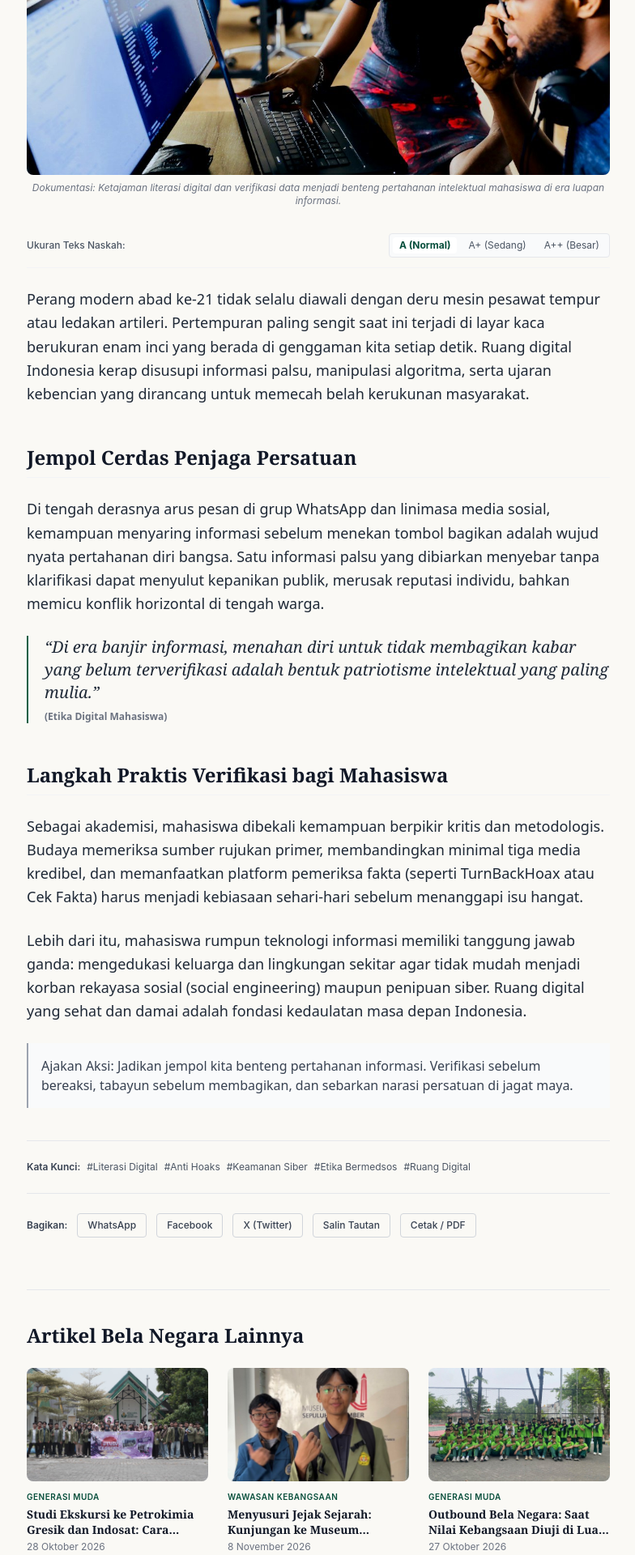
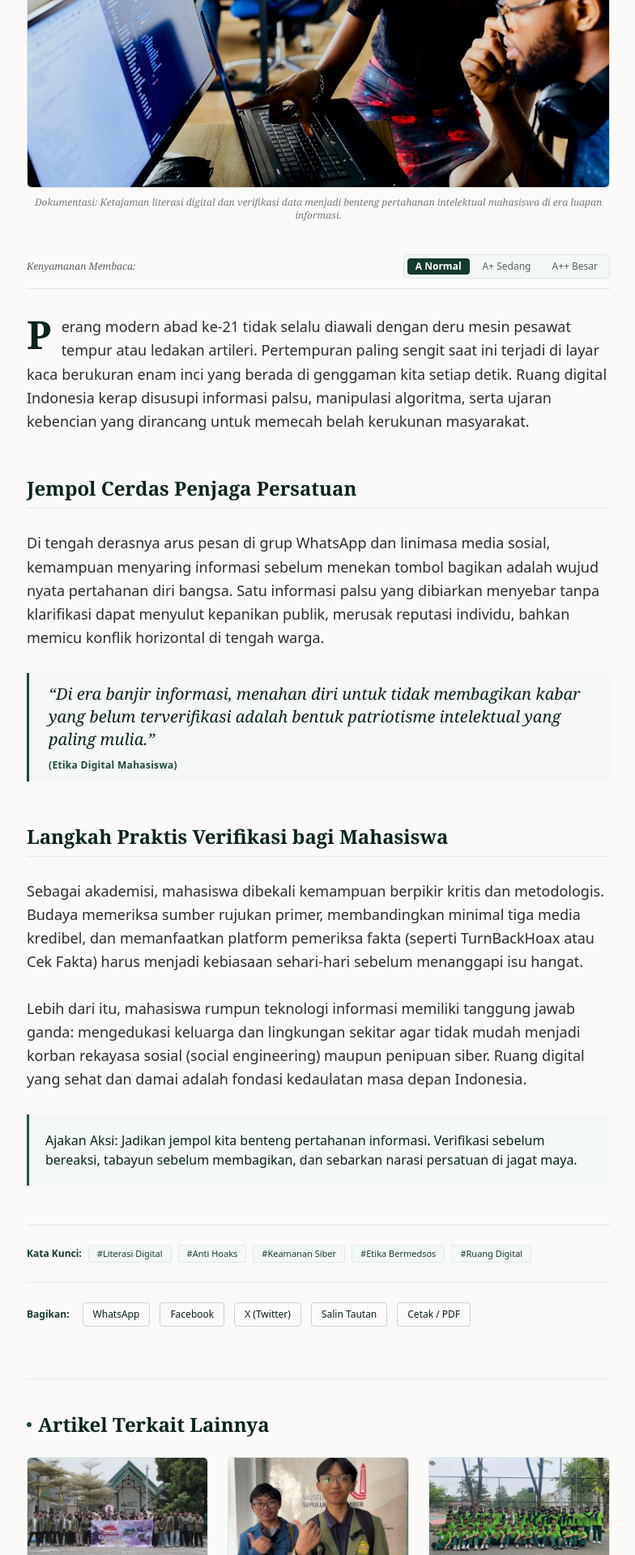
Before and after one commit to GEE669-ihs/Artikel_BelaNegara, a Next.js app: page /artikel/cek-dulu-baru-bagikan-literasi-digital-sebagai-bentuk-bela-negara in a window 1280 px wide. Shown: the part 880-2800 px from the top of the page at 81% size, without its empty margins (247-1031 px from the left). Built offline with nearby package versions, Linux system fonts and the light colour scheme.

Commit message:
feat: perbarui palet warna menjadi Hijau Botol klasik dan tingkatkan estetika editorial minimalis

```diff
--- a/src/app/artikel/[slug]/page.tsx
+++ b/src/app/artikel/[slug]/page.tsx
@@ -66,7 +66,7 @@ export default async function ArticlePage({ params }: ArticlePageProps) {
         <div className="mb-8 print:hidden">
           <Link
             href="/"
-            className="text-xs font-semibold text-emerald-900 hover:underline"
+            className="text-xs font-semibold text-bottle-800 hover:text-bottle-950 transition-colors inline-flex items-center gap-1"
           >
             &larr; Kembali ke Daftar Artikel
           </Link>
@@ -74,32 +74,32 @@ export default async function ArticlePage({ params }: ArticlePageProps) {
 
         {/* Article Header */}
         <header className="mb-8">
-          <div className="text-xs font-semibold uppercase tracking-wider text-emerald-900 mb-2">
-            {article.category}
+          <div className="text-[11px] font-bold uppercase tracking-[0.2em] text-bottle-800 mb-2.5">
+            Rubrik: {article.category}
           </div>
 
-          <h1 className="font-serif text-3xl sm:text-4xl md:text-5xl font-bold text-gray-900 leading-tight mb-4">
+          <h1 className="font-serif text-3xl sm:text-4xl md:text-[2.75rem] font-bold text-bottle-950 leading-[1.2] mb-4">
             {article.title}
           </h1>
 
-          <p className="text-base sm:text-lg text-gray-600 leading-relaxed font-serif italic mb-6">
-            {article.excerpt}
+          <p className="text-base sm:text-lg text-ink-600 leading-relaxed font-serif italic mb-6">
+            &ldquo;{article.excerpt}&rdquo;
           </p>
 
-          <div className="flex flex-wrap items-center gap-x-3 gap-y-1 text-xs text-gray-500 pt-4 border-t border-gray-200">
-            <span className="font-semibold text-gray-900">{article.author.name}</span>
+          <div className="flex flex-wrap items-center gap-x-3 gap-y-1 text-xs text-ink-500 pt-4 border-t border-bottle-900/10">
+            <span className="font-semibold text-bottle-950">{article.author.name}</span>
             <span>•</span>
             <span>{article.author.institution}</span>
             <span>•</span>
             <span>{article.date}</span>
             <span>•</span>
-            <span>{article.readTime}</span>
+            <span className="font-medium text-bottle-800">{article.readTime}</span>
           </div>
         </header>
 
         {/* Main Photograph */}
-        <figure className="mb-8">
-          <div className="relative aspect-[16/10] w-full rounded-lg overflow-hidden bg-gray-100">
+        <figure className="mb-10">
+          <div className="relative aspect-[16/10] w-full rounded-md overflow-hidden bg-bottle-50 border border-bottle-900/10">
             <Image
               src={article.image}
               alt={article.title}
@@ -110,7 +110,7 @@ export default async function ArticlePage({ params }: ArticlePageProps) {
             />
           </div>
           {article.imageCaption && (
-            <figcaption className="mt-2 text-center text-xs text-gray-500 italic">
+            <figcaption className="mt-2.5 text-center text-xs text-ink-500 font-serif italic">
               Dokumentasi: {article.imageCaption}
             </figcaption>
           )}
@@ -121,10 +121,13 @@ export default async function ArticlePage({ params }: ArticlePageProps) {
 
         {/* Tags */}
         {article.tags && article.tags.length > 0 && (
-          <div className="mt-10 pt-6 border-t border-gray-200 text-xs text-gray-500 flex flex-wrap items-center gap-2 print:hidden">
-            <span className="font-semibold text-gray-700">Kata Kunci:</span>
+          <div className="mt-12 pt-6 border-t border-bottle-900/10 text-xs text-ink-500 flex flex-wrap items-center gap-2 print:hidden">
+            <span className="font-semibold text-bottle-900">Kata Kunci:</span>
             {article.tags.map((tag) => (
-              <span key={tag} className="text-gray-600">
+              <span
+                key={tag}
+                className="px-2.5 py-0.5 rounded bg-bottle-50/70 border border-bottle-200/50 text-bottle-900 text-[11px]"
+              >
                 #{tag}
               </span>
             ))}
@@ -136,36 +139,40 @@ export default async function ArticlePage({ params }: ArticlePageProps) {
           <ShareButtons title={article.title} slug={article.slug} />
         </div>
 
-        {/* Related Articles with Thumbnails/Images */}
-        <section className="mt-16 pt-10 border-t border-gray-200 print:hidden">
-          <h3 className="font-serif text-2xl font-bold text-gray-900 mb-6">
-            Artikel Bela Negara Lainnya
-          </h3>
+        {/* Related Articles with Thumbnails */}
+        <section className="mt-16 pt-10 border-t border-bottle-900/10 print:hidden">
+          <div className="flex items-center gap-2 mb-6">
+            <span className="w-1.5 h-1.5 rounded-full bg-bottle-800" />
+            <h3 className="font-serif text-xl sm:text-2xl font-bold text-bottle-950">
+              Artikel Terkait Lainnya
+            </h3>
+          </div>
+
           <div className="grid grid-cols-1 sm:grid-cols-3 gap-6">
             {relatedArticles.map((rel) => (
-              <div key={rel.id} className="group flex flex-col space-y-3">
+              <div key={rel.id} className="group flex flex-col space-y-2.5">
                 <Link
                   href={`/artikel/${rel.slug}`}
-                  className="block relative aspect-[16/10] w-full rounded-lg overflow-hidden bg-gray-100"
+                  className="block relative aspect-[16/10] w-full rounded-md overflow-hidden bg-bottle-50 border border-bottle-900/10"
                 >
                   <Image
                     src={rel.image}
                     alt={rel.title}
                     fill
                     sizes="(max-width: 640px) 100vw, 240px"
-                    className="object-cover group-hover:opacity-90 transition-opacity"
+                    className="object-cover group-hover:scale-105 transition-transform duration-500"
                   />
                 </Link>
                 <div>
-                  <span className="text-[10px] font-semibold text-emerald-900 uppercase tracking-wider block mb-1">
+                  <span className="text-[10px] font-bold uppercase tracking-wider text-bottle-800 block mb-1">
                     {rel.category}
                   </span>
-                  <h4 className="font-serif font-bold text-sm text-gray-900 group-hover:text-emerald-900 transition-colors leading-snug line-clamp-2">
+                  <h4 className="font-serif font-bold text-sm text-ink-900 group-hover:text-bottle-800 transition-colors leading-snug line-clamp-2">
                     <Link href={`/artikel/${rel.slug}`}>
                       {rel.title}
                     </Link>
                   </h4>
-                  <span className="text-xs text-gray-500 mt-1 block">
+                  <span className="text-xs text-ink-500 mt-1 block">
                     {rel.date}
                   </span>
                 </div>
--- a/src/app/globals.css
+++ b/src/app/globals.css
@@ -3,20 +3,29 @@
 @tailwind utilities;
 
 body {
-  color: #1a1a1a;
-  background-color: #ffffff;
-  font-family: -apple-system, BlinkMacSystemFont, "Segoe UI", Roboto, "Helvetica Neue", Arial, sans-serif;
+  color: #1f2523;
+  background-color: #fbfaf8;
+  font-family: system-ui, -apple-system, BlinkMacSystemFont, "Segoe UI", Roboto, "Helvetica Neue", Arial, sans-serif;
   -webkit-font-smoothing: antialiased;
+  -moz-osx-font-smoothing: grayscale;
 }
 
 ::selection {
-  background-color: #d1fae5;
-  color: #064e3b;
+  background-color: #c3dfd2;
+  color: #0a231d;
 }
 
-/* Accessible focus indicator (R-32) */
+/* Accessible focus ring (R-32) */
 a:focus-visible,
 button:focus-visible {
-  outline: 2px solid #065f46;
+  outline: 2px solid #153a30;
   outline-offset: 2px;
 }
+
+/* Print styling */
+@media print {
+  body {
+    background-color: #ffffff !important;
+    color: #000000 !important;
+  }
+}
--- a/src/components/ArticleReader.tsx
+++ b/src/components/ArticleReader.tsx
@@ -9,65 +9,64 @@ interface ArticleReaderProps {
 }
 
 export default function ArticleReader({ content }: ArticleReaderProps) {
-  // fontSize: 'normal' | 'medium' | 'large'
   const [fontSize, setFontSize] = useState<'normal' | 'medium' | 'large'>('normal');
 
   const textClasses = {
-    normal: 'text-base sm:text-lg leading-relaxed',
-    medium: 'text-lg sm:text-xl leading-relaxed',
-    large: 'text-xl sm:text-2xl leading-relaxed',
+    normal: 'text-base sm:text-[1.125rem] leading-[1.8]',
+    medium: 'text-lg sm:text-[1.25rem] leading-[1.85]',
+    large: 'text-xl sm:text-[1.375rem] leading-[1.9]',
   };
 
   return (
     <div>
       {/* Font Size Adjuster Bar */}
-      <div className="flex items-center justify-between text-xs text-gray-500 pb-3 mb-6 border-b border-gray-100 print:hidden">
-        <span className="font-medium text-gray-600">Ukuran Teks Naskah:</span>
-        <div className="flex items-center space-x-1.5 bg-gray-50 p-1 rounded border border-gray-200">
+      <div className="flex items-center justify-between text-xs text-ink-500 pb-3 mb-8 border-b border-bottle-900/10 print:hidden">
+        <span className="font-serif italic text-ink-600">Kenyamanan Membaca:</span>
+        <div className="flex items-center space-x-1.5 bg-bottle-50/70 p-1 rounded-md border border-bottle-900/10">
           <button
             type="button"
             onClick={() => setFontSize('normal')}
-            className={`px-2 py-0.5 rounded transition-colors ${
+            className={`px-2.5 py-0.5 rounded text-xs transition-colors ${
               fontSize === 'normal'
-                ? 'bg-white text-emerald-900 font-bold shadow-xs'
-                : 'text-gray-600 hover:text-gray-900'
+                ? 'bg-bottle-900 text-white font-semibold'
+                : 'text-ink-600 hover:text-bottle-900'
             }`}
           >
-            A (Normal)
+            A Normal
           </button>
           <button
             type="button"
             onClick={() => setFontSize('medium')}
-            className={`px-2 py-0.5 rounded transition-colors ${
+            className={`px-2.5 py-0.5 rounded text-xs transition-colors ${
               fontSize === 'medium'
-                ? 'bg-white text-emerald-900 font-bold shadow-xs'
-                : 'text-gray-600 hover:text-gray-900'
+                ? 'bg-bottle-900 text-white font-semibold'
+                : 'text-ink-600 hover:text-bottle-900'
             }`}
           >
-            A+ (Sedang)
+            A+ Sedang
           </button>
           <button
             type="button"
             onClick={() => setFontSize('large')}
-            className={`px-2 py-0.5 rounded transition-colors ${
+            className={`px-2.5 py-0.5 rounded text-xs transition-colors ${
               fontSize === 'large'
-                ? 'bg-white text-emerald-900 font-bold shadow-xs'
-                : 'text-gray-600 hover:text-gray-900'
+                ? 'bg-bottle-900 text-white font-semibold'
+                : 'text-ink-600 hover:text-bottle-900'
             }`}
           >
-            A++ (Besar)
+            A++ Besar
           </button>
         </div>
       </div>
 
       {/* Content Rendering */}
-      <div className={`space-y-6 text-gray-800 font-sans ${textClasses[fontSize]}`}>
+      <div className={`space-y-7 text-ink-800 font-sans ${textClasses[fontSize]}`}>
         {content.map((block, index) => {
           if (block.type === 'heading') {
             return (
               <h2
                 key={index}
-                className="font-serif font-bold text-2xl text-gray-900 pt-6 pb-2 border-b border-gray-100 mt-8"
+                className="font-serif font-bold text-2xl text-bottle-950 pt-6 pb-2 border-b border-bottle-900/10 mt-10"
               >
                 {block.text}
               </h2>
@@ -77,11 +76,11 @@ export default function ArticleReader({ content }: ArticleReaderProps) {
             return (
               <blockquote
                 key={index}
-                className="my-8 pl-5 border-l-2 border-emerald-800 italic font-serif text-gray-800 text-lg sm:text-xl leading-relaxed"
+                className="my-8 pl-6 pr-4 py-3 bg-bottle-50/50 border-l-[3px] border-bottle-800 italic font-serif text-bottle-950 text-lg sm:text-xl leading-relaxed rounded-r-md"
               >
                 &ldquo;{block.text}&rdquo;
                 {block.author && (
-                  <cite className="block text-xs font-sans font-semibold text-gray-500 not-italic mt-2">
+                  <cite className="block text-xs font-sans font-semibold text-bottle-800 not-italic mt-2.5 tracking-wide">
                     ({block.author})
                   </cite>
                 )}
@@ -92,7 +91,7 @@ export default function ArticleReader({ content }: ArticleReaderProps) {
             return (
               <div
                 key={index}
-                className="my-6 p-4 bg-gray-50 border-l-2 border-gray-400 text-gray-700 text-sm sm:text-base leading-relaxed"
+                className="my-7 p-5 bg-bottle-50/60 border-l-[3px] border-bottle-700 text-bottle-950 text-sm sm:text-base leading-relaxed rounded-r-md"
               >
                 {block.text}
               </div>
@@ -100,8 +99,8 @@ export default function ArticleReader({ content }: ArticleReaderProps) {
           }
           if (block.type === 'image' && block.src) {
             return (
-              <figure key={index} className="my-8">
-                <div className="relative aspect-[16/10] w-full rounded-lg overflow-hidden bg-gray-100">
+              <figure key={index} className="my-9">
+                <div className="relative aspect-[16/10] w-full rounded-md overflow-hidden bg-bottle-50 border border-bottle-900/10">
                   <Image
                     src={block.src}
                     alt={block.caption || 'Dokumentasi kegiatan'}
@@ -111,15 +110,26 @@ export default function ArticleReader({ content }: ArticleReaderProps) {
                   />
                 </div>
                 {block.caption && (
-                  <figcaption className="mt-2 text-center text-xs text-gray-500 italic">
+                  <figcaption className="mt-2.5 text-center text-xs text-ink-500 font-serif italic">
                     Dokumentasi: {block.caption}
                   </figcaption>
                 )}
               </figure>
             );
           }
+
+          // First paragraph gets a subtle, classic literary drop-cap
+          const isFirstParagraph = index === 0;
+
           return (
-            <p key={index} className="leading-relaxed">
+            <p
+              key={index}
+              className={`leading-relaxed ${
+                isFirstParagraph
+                  ? 'first-letter:font-serif first-letter:text-5xl first-letter:font-bold first-letter:float-left first-letter:mr-3 first-letter:leading-none first-letter:text-bottle-950'
+                  : ''
+              }`}
+            >
               {block.text}
             </p>
           );
--- a/src/components/ReadingProgressBar.tsx
+++ b/src/components/ReadingProgressBar.tsx
@@ -22,7 +22,7 @@ export default function ReadingProgressBar() {
 
   return (
     <div
-      className="fixed top-0 left-0 h-1 bg-patriot-600 z-50 transition-all duration-150 ease-out"
+      className="fixed top-0 left-0 h-[3px] bg-bottle-900 z-50 transition-all duration-150 ease-out print:hidden"
       style={{ width: `${completion}%` }}
       role="progressbar"
       aria-valuenow={completion}
--- a/src/components/ShareButtons.tsx
+++ b/src/components/ShareButtons.tsx
@@ -51,26 +51,26 @@ export default function ShareButtons({ title, slug }: ShareButtonsProps) {
   };
 
   return (
-    <div className="pt-6 border-t border-gray-200 text-xs text-gray-500 flex flex-wrap items-center gap-2 sm:gap-3">
-      <span className="font-semibold text-gray-700">Bagikan:</span>
+    <div className="pt-6 border-t border-bottle-900/10 text-xs text-ink-500 flex flex-wrap items-center gap-2 sm:gap-3">
+      <span className="font-semibold text-bottle-900 mr-1">Bagikan:</span>
       <button
         type="button"
         onClick={shareToWhatsApp}
-        className="px-3 py-1.5 rounded border border-gray-300 text-gray-700 hover:bg-gray-50 transition-colors font-medium"
+        className="px-3 py-1.5 rounded border border-bottle-900/20 text-bottle-950 hover:bg-bottle-50 hover:border-bottle-800 transition-colors font-medium"
       >
         WhatsApp
       </button>
       <button
         type="button"
         onClick={shareToFacebook}
-        className="px-3 py-1.5 rounded border border-gray-300 text-gray-700 hover:bg-gray-50 transition-colors font-medium"
+        className="px-3 py-1.5 rounded border border-bottle-900/20 text-bottle-950 hover:bg-bottle-50 hover:border-bottle-800 transition-colors font-medium"
       >
         Facebook
       </button>
       <button
         type="button"
         onClick={shareToTwitter}
-        className="px-3 py-1.5 rounded border border-gray-300 text-gray-700 hover:bg-gray-50 transition-colors font-medium"
+        className="px-3 py-1.5 rounded border border-bottle-900/20 text-bottle-950 hover:bg-bottle-50 hover:border-bottle-800 transition-colors font-medium"
       >
         X (Twitter)
       </button>
@@ -79,8 +79,8 @@ export default function ShareButtons({ title, slug }: ShareButtonsProps) {
         onClick={copyToClipboard}
         className={`px-3 py-1.5 rounded border transition-colors font-medium ${
           copied
-            ? 'bg-emerald-50 border-emerald-600 text-emerald-800'
-            : 'border-gray-300 text-gray-700 hover:bg-gray-50'
+            ? 'bg-bottle-100 border-bottle-800 text-bottle-950 font-semibold'
+            : 'border-bottle-900/20 text-bottle-950 hover:bg-bottle-50 hover:border-bottle-800'
         }`}
       >
         {copied ? 'Tautan Tersalin' : 'Salin Tautan'}
@@ -88,8 +88,8 @@ export default function ShareButtons({ title, slug }: ShareButtonsProps) {
       <button
         type="button"
         onClick={printArticle}
-        className="px-3 py-1.5 rounded border border-gray-300 text-gray-700 hover:bg-gray-50 transition-colors font-medium"
-        title="Cetak artikel atau simpan sebagai file PDF"
+        className="px-3 py-1.5 rounded border border-bottle-900/20 text-bottle-950 hover:bg-bottle-50 hover:border-bottle-800 transition-colors font-medium"
+        title="Cetak artikel atau simpan sebagai dokumen PDF"
       >
         Cetak / PDF
       </button>
--- a/tailwind.config.js
+++ b/tailwind.config.js
@@ -8,33 +8,43 @@ module.exports = {
   theme: {
     extend: {
       colors: {
-        patriot: {
-          50: '#f0fdf4',
-          100: '#dcfce7',
-          200: '#bbf7d0',
-          300: '#86efac',
-          400: '#4ade80',
-          500: '#22c55e',
-          600: '#16a34a',
-          700: '#15803d',
-          800: '#166534',
-          900: '#14532d',
-          950: '#052e16',
+        bottle: {
+          50: '#f2f8f5',
+          100: '#e1efe8',
+          200: '#c3dfd2',
+          300: '#98c7b3',
+          400: '#67a88f',
+          500: '#438b72',
+          600: '#2e705b',
+          700: '#255949',
+          800: '#1f483c',
+          900: '#153a30', // Hijau Botol Klasik
+          950: '#0a231d', // Hijau Botol Pekat
         },
-        paper: '#faf9f5',
+        paper: '#fbfaf8',
         ink: {
-          900: '#111827',
-          800: '#1f2937',
-          700: '#374151',
-          600: '#4b5563',
-          500: '#6b7280',
-        }
+          900: '#181b1a',
+          800: '#2a2f2d',
+          700: '#3e4542',
+          600: '#5a635f',
+          500: '#757e7a',
+          400: '#9ca3af',
+        },
       },
       fontFamily: {
         serif: ['Georgia', 'Cambria', '"Times New Roman"', 'serif'],
-        sans: ['system-ui', '-apple-system', 'BlinkMacSystemFont', '"Segoe UI"', 'Roboto', 'sans-serif'],
+        sans: [
+          'system-ui',
+          '-apple-system',
+          'BlinkMacSystemFont',
+          '"Segoe UI"',
+          'Roboto',
+          '"Helvetica Neue"',
+          'Arial',
+          'sans-serif',
+        ],
       },
     },
   },
   plugins: [],
-}
+};
```
Also changed, not shown: src/app/kategori/[category]/page.tsx (+9 -6 lines), src/app/page.tsx (+12 -6 lines), src/components/ArticleCard.tsx (+16 -12 lines), src/components/Footer.tsx (+14 -14 lines), src/components/Navbar.tsx (+29 -22 lines).
